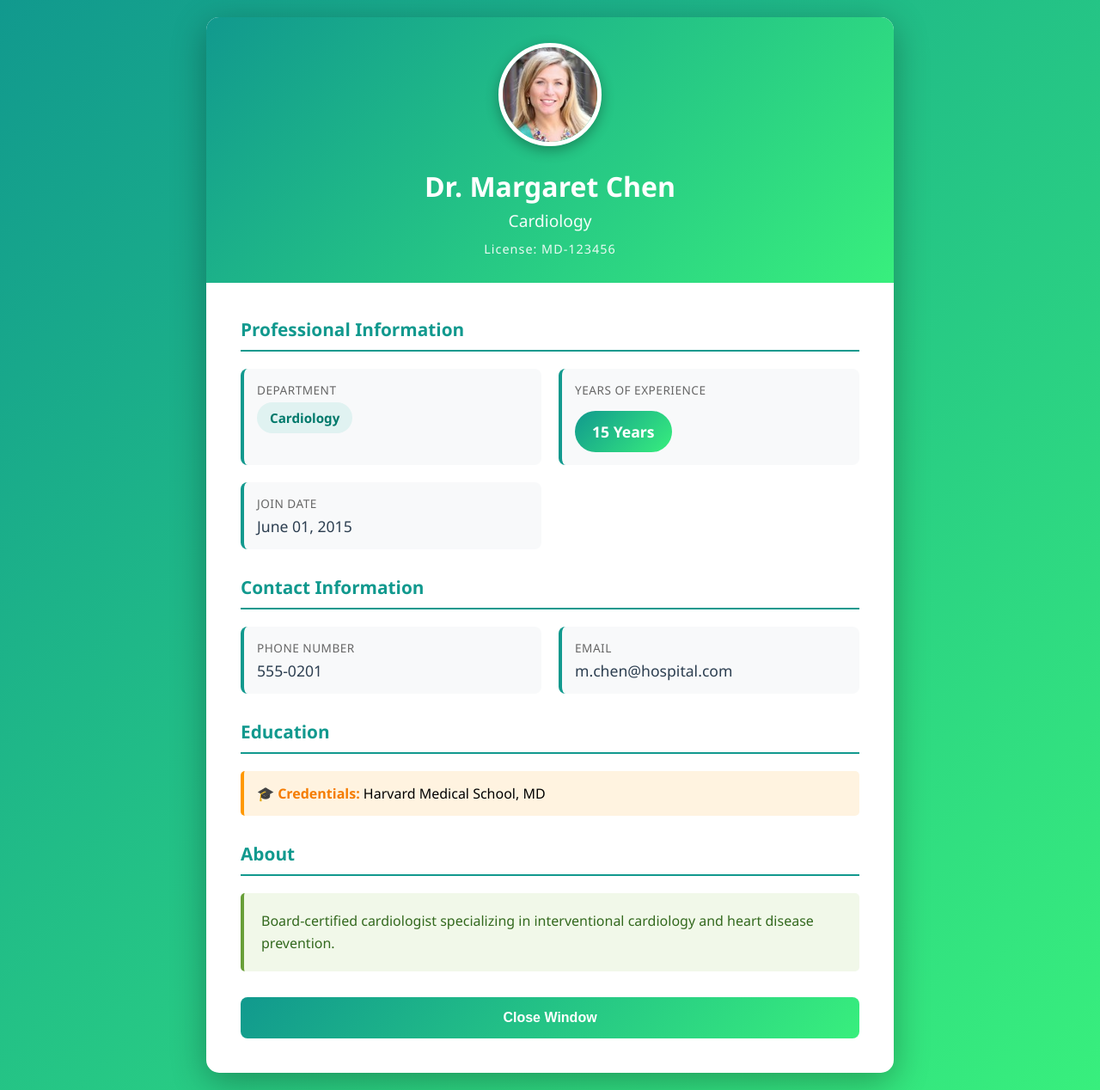
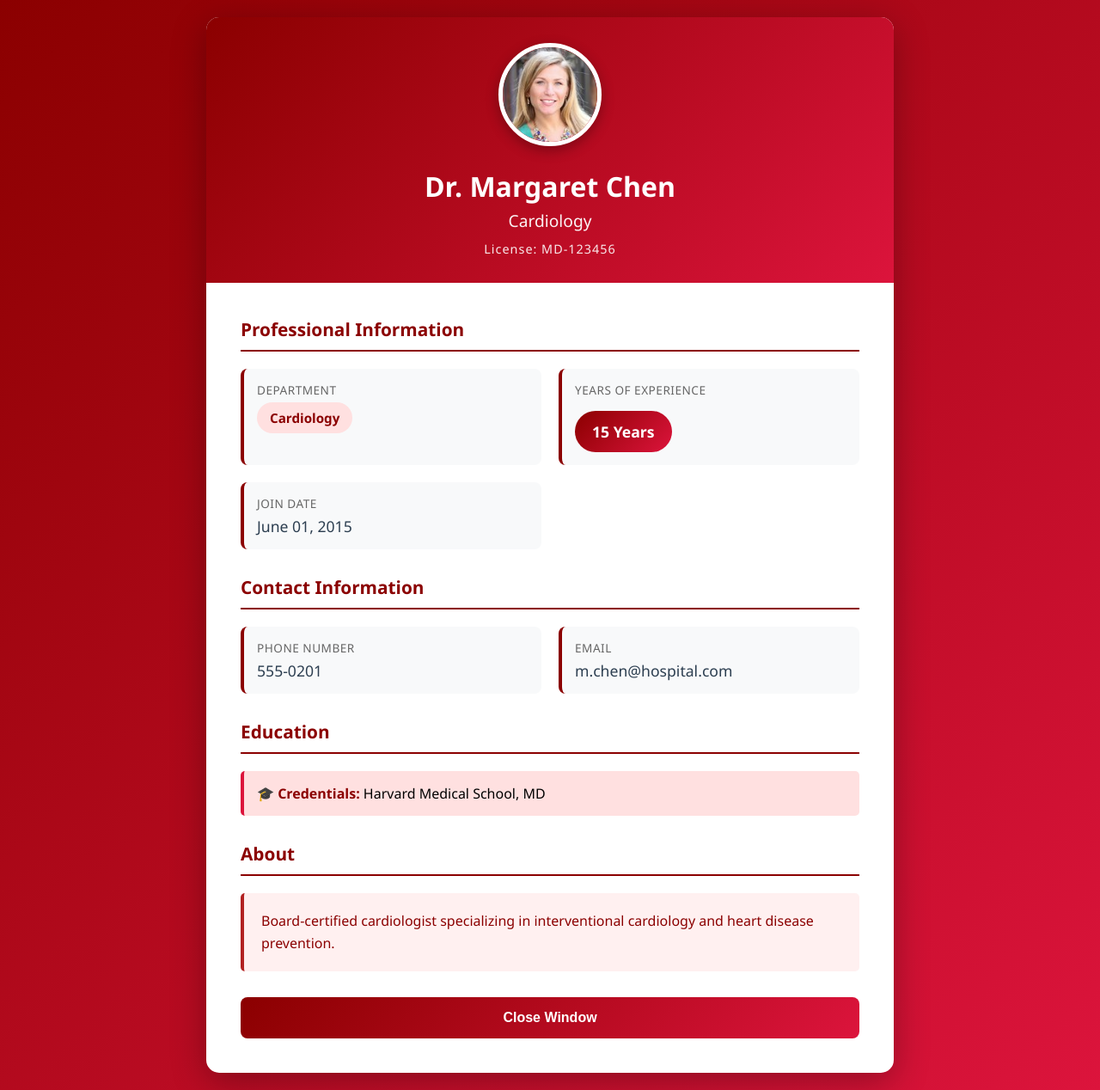
Before and after one commit to petender/martinwebapp, an ASP.NET Core app: page /DoctorDetail/1 in a window 1280 px wide. Shown: the whole page at 86% size. Run offline with ASP.NET Core 8, Linux system fonts and the light colour scheme; data comes from the database, SQL or seed files in the repository.

Commit message:
Change doctor page colors from green to dark red
Co-authored-by: petender <62486122+petender@users.noreply.github.com>

```diff
--- a/src/Pages/DoctorDetail.cshtml
+++ b/src/Pages/DoctorDetail.cshtml
@@ -24,7 +24,7 @@
 
         body {
             font-family: 'Segoe UI', Tahoma, Geneva, Verdana, sans-serif;
-            background: linear-gradient(135deg, #11998e 0%, #38ef7d 100%);
+            background: linear-gradient(135deg, #8B0000 0%, #DC143C 100%);
             padding: 20px;
             min-height: 100vh;
         }
@@ -51,7 +51,7 @@
         }
 
         .header {
-            background: linear-gradient(135deg, #11998e 0%, #38ef7d 100%);
+            background: linear-gradient(135deg, #8B0000 0%, #DC143C 100%);
             color: white;
             padding: 30px;
             text-align: center;
@@ -93,12 +93,12 @@
         }
 
         .section-title {
-            color: #11998e;
+            color: #8B0000;
             font-size: 1.3rem;
             font-weight: 600;
             margin-bottom: 20px;
             padding-bottom: 10px;
-            border-bottom: 2px solid #11998e;
+            border-bottom: 2px solid #8B0000;
         }
 
         .detail-grid {
@@ -111,7 +111,7 @@
             padding: 15px;
             background: #f8f9fa;
             border-radius: 8px;
-            border-left: 4px solid #11998e;
+            border-left: 4px solid #8B0000;
         }
 
         .detail-label {
@@ -134,40 +134,40 @@
             border-radius: 20px;
             font-size: 0.95rem;
             font-weight: 600;
-            background-color: #e0f2f1;
-            color: #00796b;
+            background-color: #ffe0e0;
+            color: #8B0000;
         }
 
         .bio-box {
-            background: #f1f8e9;
-            border-left: 4px solid #689f38;
+            background: #fff0f0;
+            border-left: 4px solid #B22222;
             padding: 20px;
             border-radius: 5px;
             line-height: 1.6;
         }
 
         .bio-box p {
-            color: #33691e;
+            color: #8B0000;
             font-size: 1rem;
         }
 
         .education-box {
-            background: #fff3e0;
-            border-left: 4px solid #ff9800;
+            background: #ffe0e0;
+            border-left: 4px solid #DC143C;
             padding: 15px;
             border-radius: 5px;
             margin-top: 10px;
         }
 
         .education-box strong {
-            color: #f57c00;
+            color: #8B0000;
         }
 
         .experience-badge {
             display: inline-flex;
             align-items: center;
             padding: 12px 20px;
-            background: linear-gradient(135deg, #11998e 0%, #38ef7d 100%);
+            background: linear-gradient(135deg, #8B0000 0%, #DC143C 100%);
             color: white;
             border-radius: 25px;
             font-size: 1.1rem;
@@ -179,7 +179,7 @@
             display: block;
             width: 100%;
             padding: 15px;
-            background: linear-gradient(135deg, #11998e 0%, #38ef7d 100%);
+            background: linear-gradient(135deg, #8B0000 0%, #DC143C 100%);
             color: white;
             border: none;
             border-radius: 8px;
```
Also changed, not shown: src/Pages/Doctors.cshtml (+5 -5 lines).
